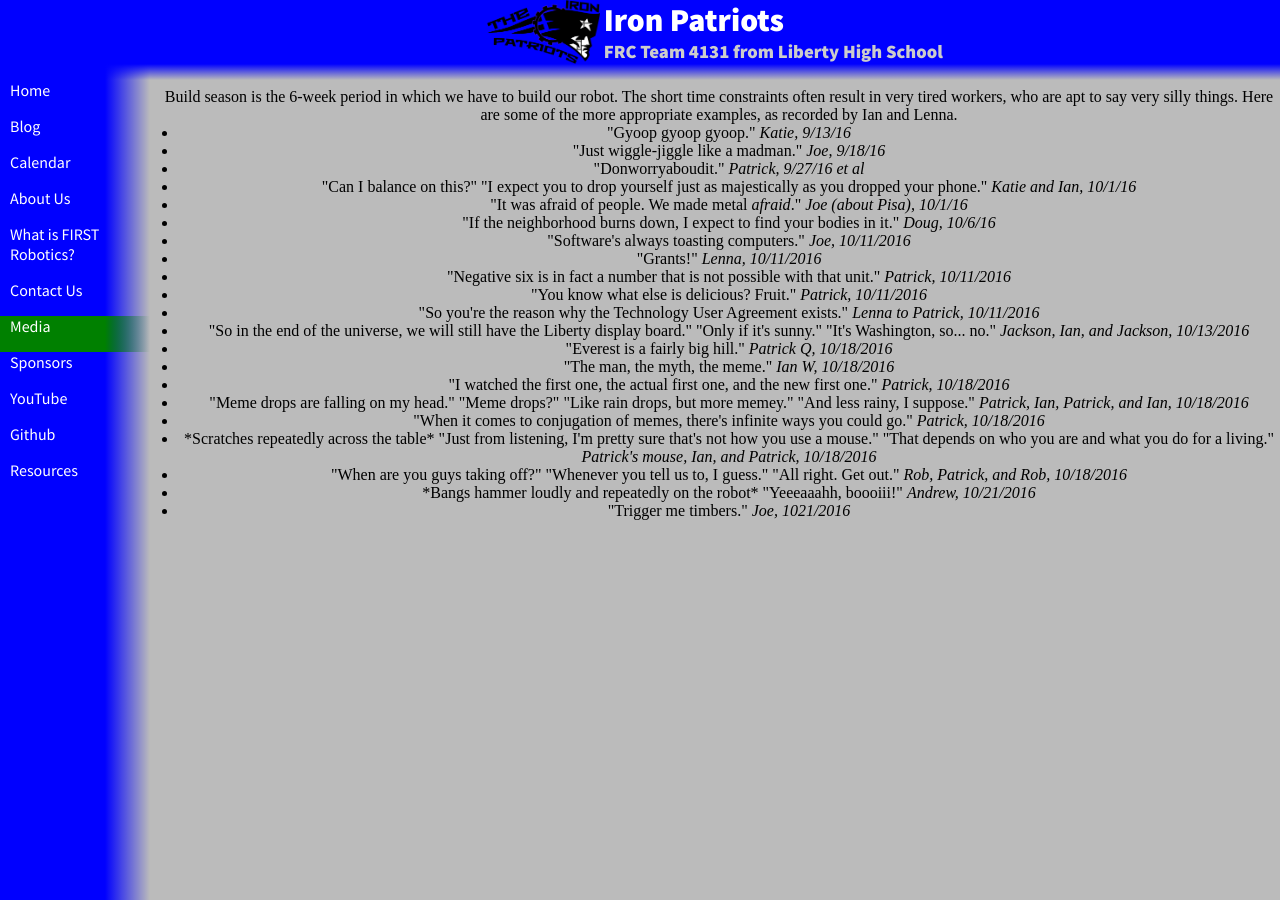
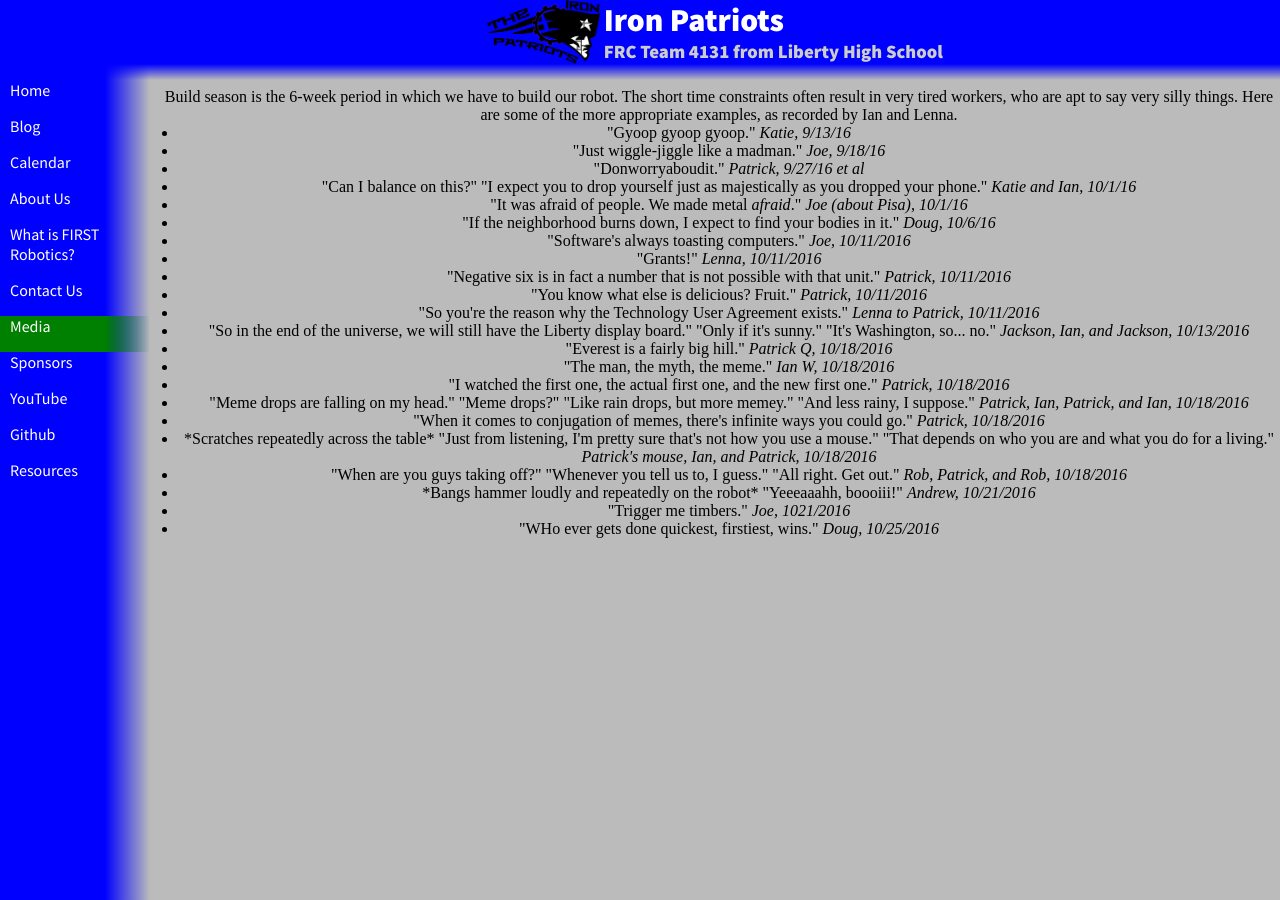
Before and after one commit to katiebugmoon/FRC4131.github.io, a Jekyll site: the page built from media/2017/quotes.html, in a window 1280 px wide. Built offline with Jekyll 4.4.1, drawn with Linux system fonts in a browser that asks for light colours; nearby versions of some CDN libraries.

Commit message:
Update quotes.html

```diff
--- a/media/2017/quotes.html
+++ b/media/2017/quotes.html
@@ -25,4 +25,5 @@ title: Build Season 2017 Quotes
 	<li>"When are you guys taking off?" "Whenever you tell us to, I guess." "All right. Get out." <i>Rob, Patrick, and Rob, 10/18/2016</i></li>
 	<li>*Bangs hammer loudly and repeatedly on the robot* "Yeeeaaahh, boooiii!" <i>Andrew, 10/21/2016</i></li>
 	<li>"Trigger me timbers." <i>Joe, 1021/2016</i></li>
+	<li>"WHo ever gets done quickest, firstiest, wins." <i>Doug, 10/25/2016</i></li>
 </ul><center>
```
